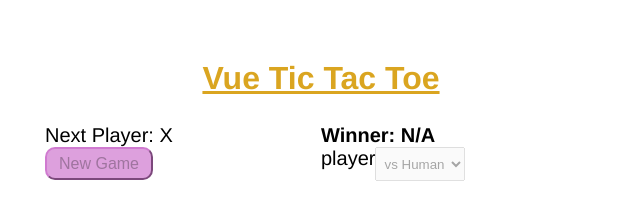
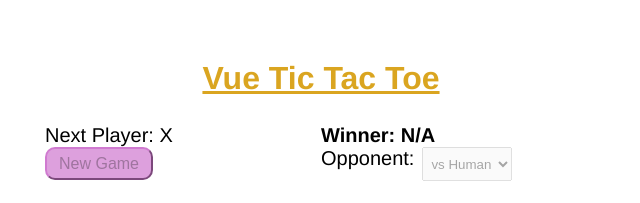
Before and after one commit to railsstudent/vue-tic-tac-toe, a Vue app: page / in a window 1280 px wide. Shown: the top 203 px of the page, without its empty margins (319-959 px from the left). Built offline with nearby package versions, Linux system fonts and the light colour scheme.

Commit message:
feat: play against AI

```diff
--- a/src/best-strategy.ts
+++ b/src/best-strategy.ts
@@ -85,13 +85,13 @@ export class Strategy {
     // If Maximizer has won the game
     // return his/her evaluated score
     if (score === MAXIMIZE_SCORE) {
-      return score;
+      return score - depth;
     }
 
     // If Minimizer has won the game
     // return his/her evaluated score
     if (score === -MAXIMIZE_SCORE) {
-      return score;
+      return score + depth;
     }
 
     // If there are no more moves and
--- a/src/components/Game.vue
+++ b/src/components/Game.vue
@@ -15,7 +15,7 @@
           </button>
         </div>
         <div class="info">
-          {{ opponent }}
+          <label class="opponent">Opponent: </label>
           <select v-model="opponent" :disabled="!endGame">
             <option value="player">vs Human</option>
             <option value="ai">vs AI</option>
@@ -185,6 +185,10 @@ h1 {
         &.winner {
           font-weight: 600;
         }
+
+        label.opponent {
+          margin-right: 0.5rem;
+        }
       }
 
       div.info {
```
